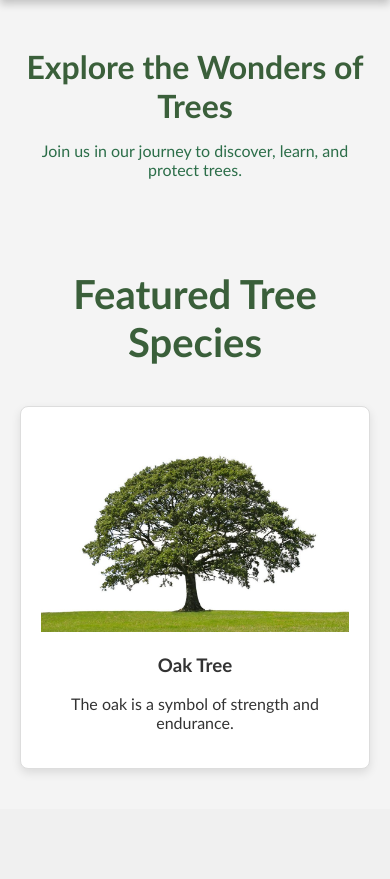
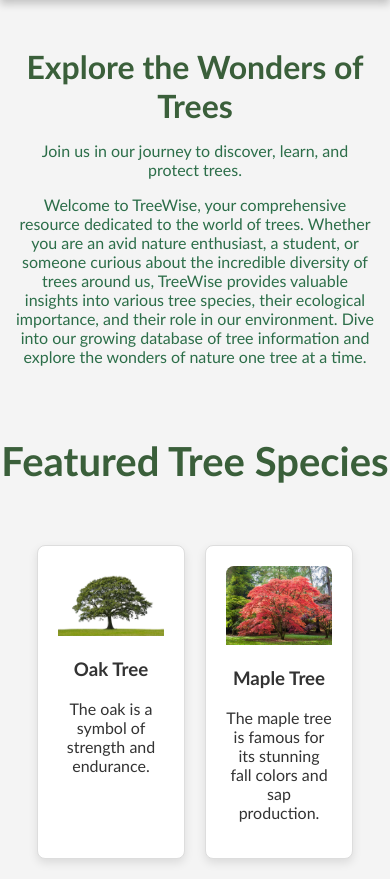
Before and after one commit to Keirinnnn/TreeWise_Finals_Lab, a Django app: page / in a window 390 px wide. Shown: the part 110-989 px from the top of the page. Before the commit the page ends 881 px from the top, so only its background shows below. Run offline with Django 5.2, Linux system fonts and the light colour scheme.

Commit message:
updated the code

```diff
--- a/app/templates/app/Home.html
+++ b/app/templates/app/Home.html
@@ -8,17 +8,24 @@
         <div class="tree_content">
             <h1>Explore the Wonders of Trees</h1>
             <p>Join us in our journey to discover, learn, and protect trees.</p>
+            <p>Welcome to TreeWise, your comprehensive resource dedicated to the world of trees. Whether you are an avid nature enthusiast, a student,
+                or someone curious about the incredible diversity of trees around us, TreeWise provides valuable insights into various tree species, their ecological importance,
+                and their role in our environment. Dive into our growing database of tree information and explore the wonders of nature one tree at a time.</p>
         </div>
     </div>
 
+    <h1>Featured Tree Species</h1>
     <section class="featured_species">
-        <h1>Featured Tree Species</h1>
-
         <div class="species_card">
             <img src="{% static 'images/oak tree.jpg' %}" alt="Oak Tree">
             <h3>Oak Tree</h3>
             <p>The oak is a symbol of strength and endurance.</p>
         </div>
+        <div class="species_card">
+            <img src="{% static 'images/maple tree.jpg' %}" alt="Maple Tree">
+            <h3>Maple Tree</h3>
+            <p>The maple tree is famous for its stunning fall colors and sap production.</p>
+        </div>
     </section>
 
 </div>
--- a/static/css/base.css
+++ b/static/css/base.css
@@ -131,7 +106,10 @@ a:hover {
 }
 
 .featured_species {
-    padding: 20px 20px;
+    display: flex;
+    flex-wrap: wrap;
+    justify-content: center;
+    padding: 10px 10px;
     text-align: center;
 }
 
@@ -140,7 +118,8 @@ a:hover {
     border: 1px solid #ddd;
     border-radius: 8px;
     padding: 20px;
-    margin: 20px auto;
+    margin: 10px;
+    flex-basis: calc(33.33% - 40px); /* 3 cards per row, minus margin */
     max-width: 300px;
     box-shadow: 0 4px 10px rgba(0, 0, 0, 0.1);
 }
@@ -676,6 +677,8 @@ a.imgadd_btn:hover {
     }
 
     .species_card {
+        flex-basis: calc(50% - 20px);
+        flex-basis: 40%;
         max-width: 100%;
     }
 
```
Also changed, not shown: other parts of static/css/base.css (+23 -26 lines), static/images/maple tree.jpg (added).
